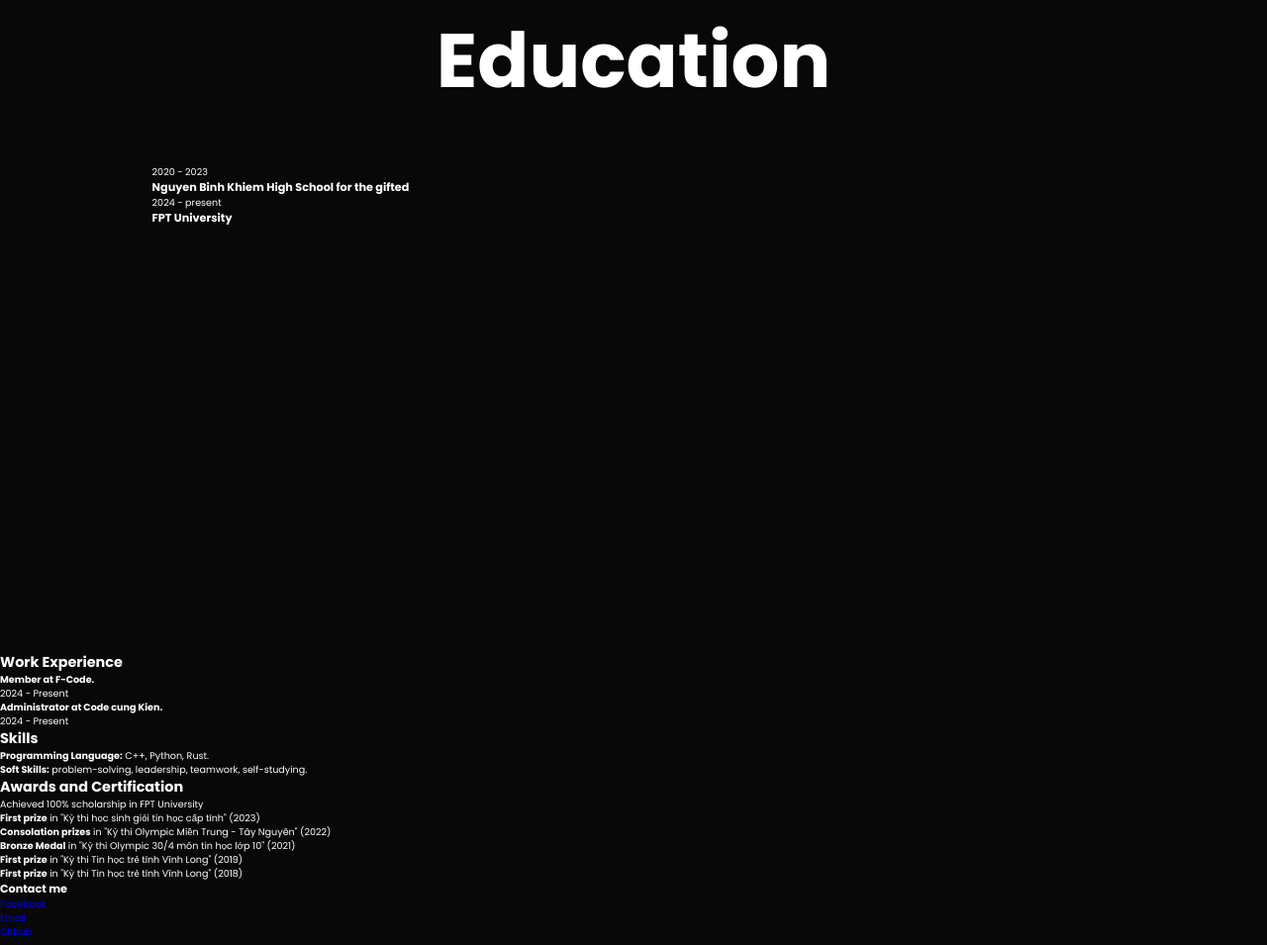
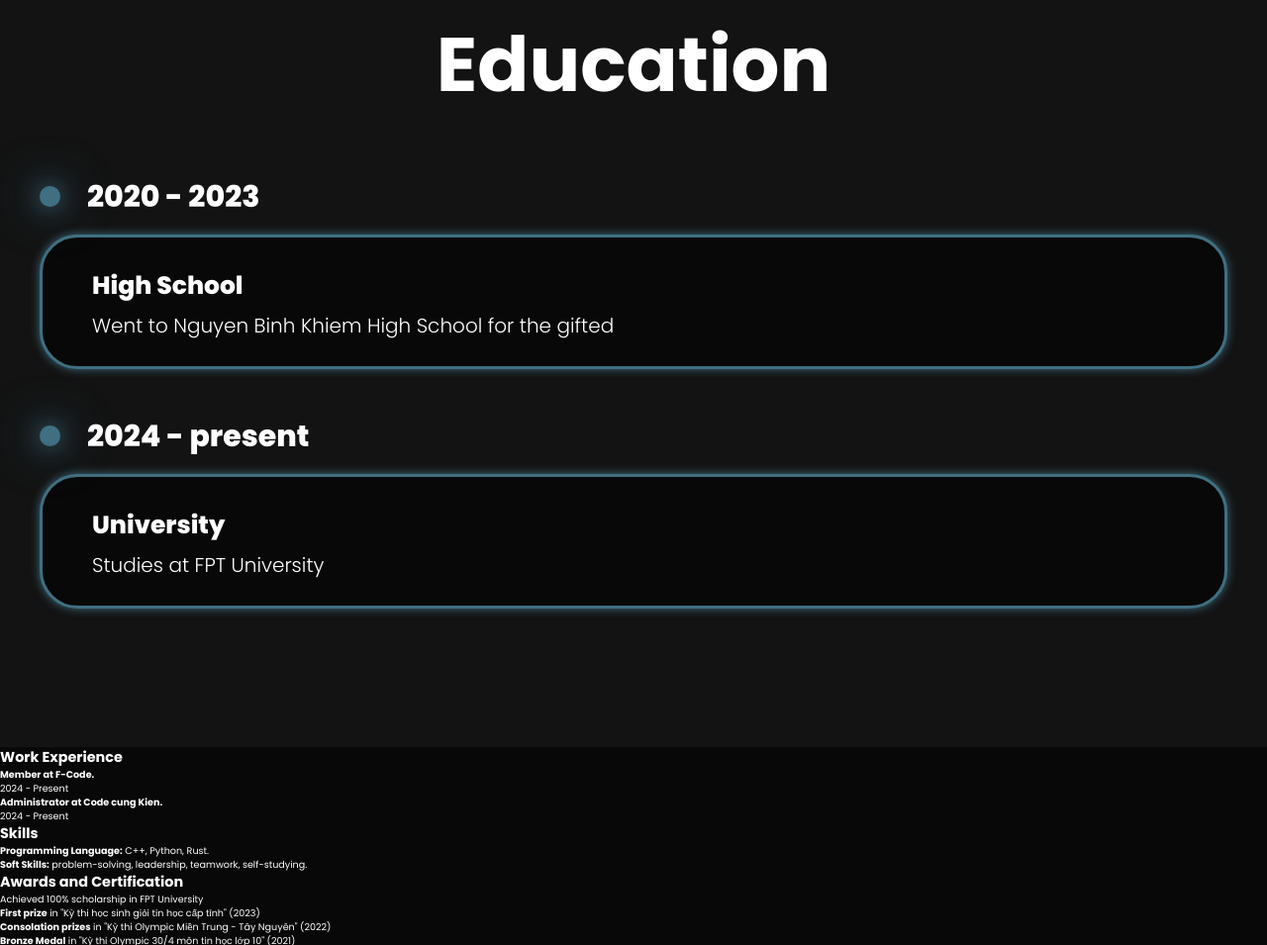
Before and after one commit to TrunkiEnqark/FE1, a plain HTML site: page Homework 2/index.html in a window 1280 px wide. Shown: the part 1031-1986 px from the top of the page at 99% size. Drawn offline with nearby package versions, Linux system fonts and the light colour scheme.

Commit message:
update education

```diff
--- a/Homework 2/assets/styles.css
+++ b/Homework 2/assets/styles.css
@@ -253,3 +253,83 @@ span {
     text-align: center;
     margin: 5rem 0;
 }
+
+.education {
+    padding: 100px 15px;
+    background: var(--second-bg-color);
+}
+
+.education h2 {
+    margin-bottom: 5rem;
+}
+
+.timeline-items {
+    max-width: 1200px;
+    margin: auto;
+    display: flex;
+    flex-wrap: wrap;
+    position: relative;
+}
+
+/* .timeline-items::before {
+    content: "";
+    position: absolute;
+    width: 5px;
+    height: 100%;
+    background-color: var(--main-color);
+    left: -10px;
+} */
+
+.timeline-item {
+    margin-bottom: 40px;
+    width: 100%;
+    position: relative;
+}
+
+.timeline-dot {
+    height: 21px;
+    width: 21px;
+    background-color: var(--main-color);
+    box-shadow: 0 0 25px var(--main-color),
+                0 0 50px var(--main-color);
+    position: absolute;
+    border-radius: 50%;
+    top: 17px;
+}
+
+.timeline-date {
+    font-size: 30px;
+    font-weight: 800;
+    color: white;
+    margin: 6px 0 15px;
+    transform: translateX(4%);
+}
+
+.timeline-content {
+    background-color: var(--bg-color);
+    border: 3px solid var(--main-color);
+    padding: 30px 50px;
+    border-radius: 4rem;
+    box-shadow: 0 0 10px var(--main-color);
+    cursor: pointer;
+    transition: 0.3s ease-in-out;
+}
+
+.timeline-content:hover {
+    transform: scale(1.05);
+    box-shadow: 0 0 25px var(--main-color);
+}
+
+.timeline-content h3 {
+    font-size: 25px;
+    color: white;
+    margin: 0 0 10px;
+    font-weight: 800;
+}
+
+.timeline-content p {
+    color: white;
+    font-size: 20px;
+    font-weight: 300;
+    line-height: 22px;
+}
--- a/Homework 2/index.html
+++ b/Homework 2/index.html
@@ -51,22 +51,20 @@
 
         <div class="timeline-items">
             <div class="timeline-item">
-                <div class="timeline-dot">
-                    <div class="timeline-date">2020 - 2023</div>
-                    <div class="timeline-content">
-                        <h3>Nguyen Binh Khiem High School for the gifted</h3>
-                        <p></p>
-                    </div>
+                <div class="timeline-dot"></div>
+                <div class="timeline-date">2020 - 2023</div>
+                <div class="timeline-content">
+                    <h3>High School</h3>
+                    <p>Went to Nguyen Binh Khiem High School for the gifted</p>
                 </div>
             </div>
 
             <div class="timeline-item">
-                <div class="timeline-dot">
-                    <div class="timeline-date">2024 - present</div>
-                    <div class="timeline-content">
-                        <h3>FPT University</h3>
-                        <p></p>
-                    </div>
+                <div class="timeline-dot"></div>
+                <div class="timeline-date">2024 - present</div>
+                <div class="timeline-content">
+                    <h3>University</h3>
+                    <p>Studies at FPT University</p>
                 </div>
             </div>
         </div>
```
